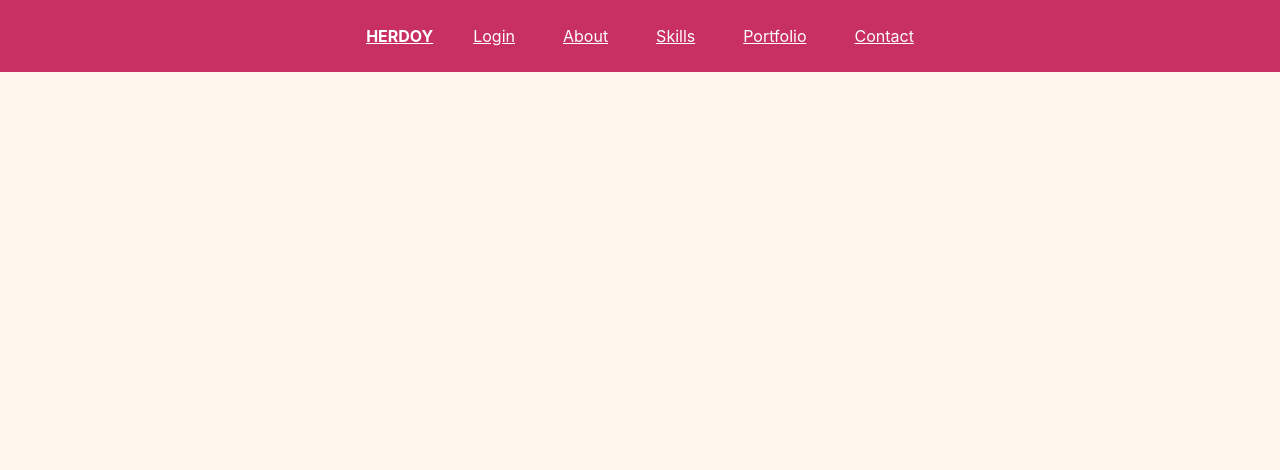
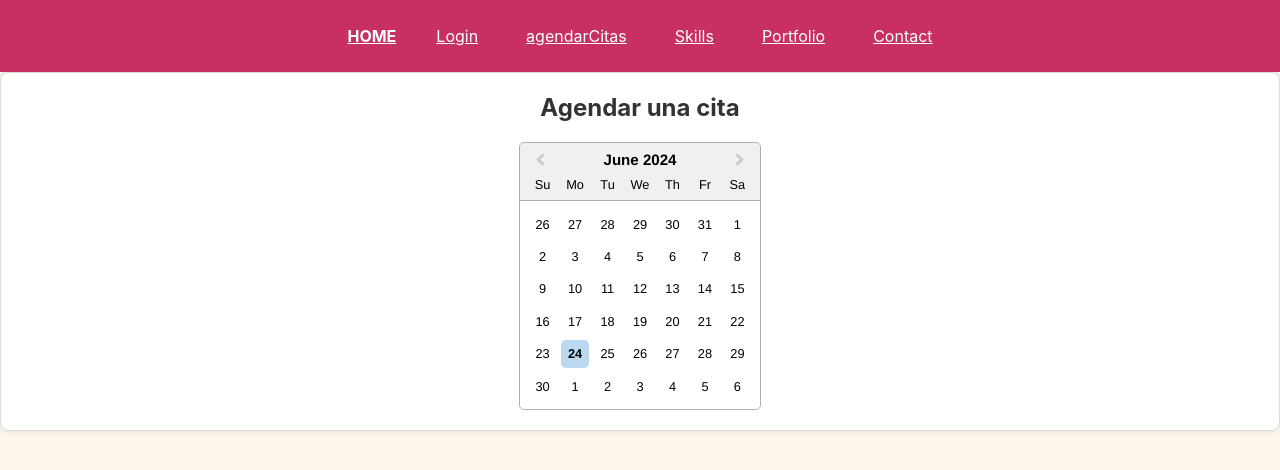
Before and after one commit to JulioAlb453/Proyecto_Integrador, a React (Vite) app in the folder Futuro Igualitario/: page /agendarCitas in a window 1280 px wide. Shown: the top 470 px of the page. Built offline with nearby package versions, Linux system fonts and the light colour scheme.

Commit message:
update 5 280624

```diff
--- a/Futuro Igualitario/src/App.jsx
+++ b/Futuro Igualitario/src/App.jsx
@@ -3,6 +3,7 @@ import { BrowserRouter as Router, Route, Routes } from "react-router-dom";
 import Home from "./assets/pages/Home";
 import LoginForm from "./assets/pages/LoginForm";
 import Navbar from "./assets/Components/Navbar";
+import AgendarCitas from "./assets/pages/AgendarCitas";
 import "./navbar.css";
 function App() {
   return (
@@ -10,8 +11,9 @@ function App() {
       <Navbar />
       <div>
         <Routes>
+          <Route path="/" element={<Home />} />
           <Route path="/login" element={<LoginForm />} />
-          <Route path="/" element={<Home />} />
+          <Route path="/agendarCitas" element={<AgendarCitas />} />
           {/* Otras rutas pueden ir aquí */}
         </Routes>
       </div>
--- a/Futuro Igualitario/src/assets/Components/Navbar/index.jsx
+++ b/Futuro Igualitario/src/assets/Components/Navbar/index.jsx
@@ -5,7 +5,7 @@ function Navbar() {
   return (
     <nav className="nav">
       <Link id="link" to={"/"} className="nav__brand">
-        Herdoy
+        Home
       </Link>
       <ul className="nav__Menu">
         <li className="nav__Item">
@@ -14,8 +14,8 @@ function Navbar() {
           </Link>
         </li>
         <li className="nav__Item">
-          <Link id="link" className="nav__Link">
-            About
+          <Link id="link" to="/agendarCitas" className="nav__Link">
+            agendarCitas
           </Link>
         </li>
         <li className="nav__Item">
--- /dev/null
+++ b/Futuro Igualitario/src/assets/pages/AgendarCitas/calendar.css
@@ -0,0 +1,65 @@
+.calendar-container {
+    display: flex;
+    flex-direction: column;
+    align-items: center;
+    padding: 20px;
+    background-color: #fff;
+    border: 1px solid #ddd;
+    border-radius: 8px;
+    box-shadow: 0 0 10px rgba(0, 0, 0, 0.1);
+  }
+
+  h2 {
+    margin-bottom: 20px;
+    font-size: 24px;
+    color: #333;
+  }
+
+  .time-picker {
+    margin-top: 20px;
+  }
+
+  .time-picker h3 {
+    margin-bottom: 10px;
+    font-size: 18px;
+    color: #333;
+  }
+
+  .time-picker button {
+    margin: 5px;
+    padding: 10px;
+    background-color: #007bff;
+    color: #fff;
+    border: none;
+    border-radius: 4px;
+    cursor: pointer;
+  }
+
+  .time-picker button.selected {
+    background-color: #0056b3;
+  }
+
+  .time-picker button:disabled {
+    background-color: #ccc;
+    cursor: not-allowed;
+  }
+
+  .booking-summary {
+    margin-top: 20px;
+    font-size: 16px;
+    color: #333;
+  }
+
+  .booking-summary button {
+    margin-top: 10px;
+    padding: 10px 20px;
+    background-color: #28a745;
+    color: #fff;
+    border: none;
+    border-radius: 4px;
+    cursor: pointer;
+  }
+
+  .booking-summary button:hover {
+    background-color: #218838;
+  }
--- /dev/null
+++ b/Futuro Igualitario/src/assets/pages/AgendarCitas/index.jsx
@@ -0,0 +1,89 @@
+import React, { useState } from 'react';
+import DatePicker from 'react-datepicker';
+import 'react-datepicker/dist/react-datepicker.css';
+import './calendar.css'; // Si deseas personalizar el estilo del calendario
+
+function Calendar() {
+  const [selectedDate, setSelectedDate] = useState(null);
+  const [selectedTime, setSelectedTime] = useState(null);
+  const [bookings, setBookings] = useState([]);
+
+  const handleDateChange = (date) => {
+    setSelectedDate(date);
+    setSelectedTime(null); // Reset time when date changes
+  };
+
+  const handleTimeChange = (time) => {
+    setSelectedTime(time);
+  };
+
+  const handleBooking = () => {
+    if (selectedDate && selectedTime) {
+      const newBooking = {
+        date: selectedDate.toDateString(),
+        time: selectedTime.toTimeString().split(' ')[0],
+      };
+      setBookings([...bookings, newBooking]);
+      alert(`Reserva confirmada para el ${newBooking.date} a las ${newBooking.time}`);
+      setSelectedDate(null);
+      setSelectedTime(null);
+    }
+  };
+
+  const isTimeBooked = (time) => {
+    return bookings.some(
+      (booking) =>
+        booking.date === selectedDate?.toDateString() &&
+        booking.time === time.toTimeString().split(' ')[0]
+    );
+  };
+
+  const generateTimes = () => {
+    const times = [];
+    const start = new Date();
+    start.setHours(9, 0, 0, 0); // Start at 9:00 AM
+    const end = new Date();
+    end.setHours(17, 0, 0, 0); // End at 5:00 PM
+
+    while (start <= end) {
+      times.push(new Date(start));
+      start.setMinutes(start.getMinutes() + 30);
+    }
+    return times;
+  };
+
+  return (
+    <div className="calendar-container">
+      <h2>Agendar una cita</h2>
+      <DatePicker
+        selected={selectedDate}
+        onChange={handleDateChange}
+        dateFormat="dd/MM/yyyy"
+        inline
+      />
+      {selectedDate && (
+        <div className="time-picker">
+          <h3>Selecciona una hora:</h3>
+          {generateTimes().map((time) => (
+            <button
+              key={time}
+              disabled={isTimeBooked(time)}
+              onClick={() => handleTimeChange(time)}
+              className={selectedTime && selectedTime.getTime() === time.getTime() ? 'selected' : ''}
+            >
+              {time.toTimeString().split(' ')[0]}
+            </button>
+          ))}
+        </div>
+      )}
+      {selectedDate && selectedTime && (
+        <div className="booking-summary">
+          <p>Has seleccionado: {selectedDate.toLocaleDateString()} a las {selectedTime.toTimeString().split(' ')[0]}</p>
+          <button onClick={handleBooking}>Confirmar Reserva</button>
+        </div>
+      )}
+    </div>
+  );
+}
+
+export default Calendar;
```
Also changed, not shown: Futuro Igualitario/package.json (+7 -1 lines), Futuro Igualitario/src/assets/pages/Home/index.jsx (line endings or trailing spaces), 1 other file (tests, documents, lock files or other folders).
